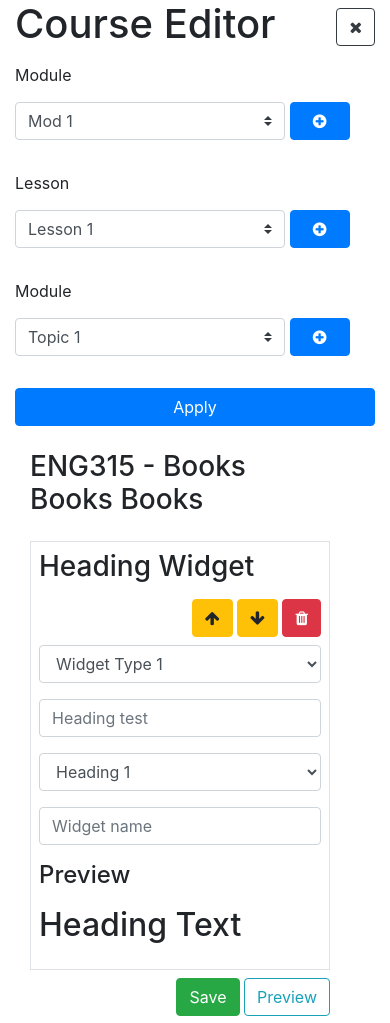
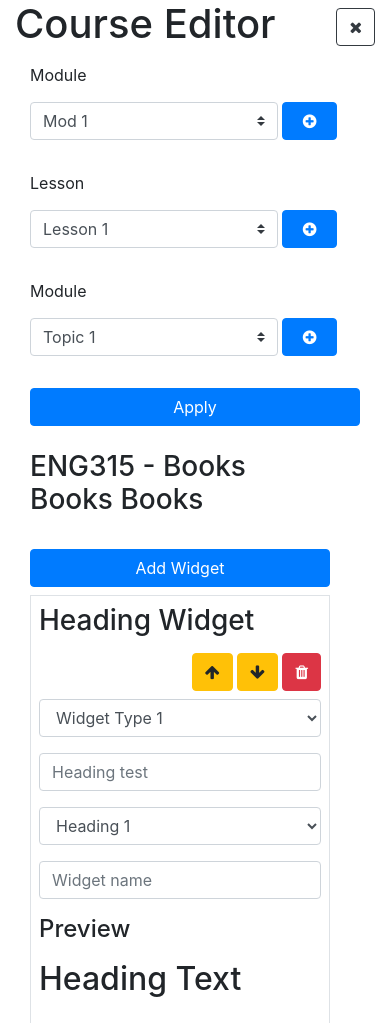
Before and after one commit to whysgai/EdTeach_Server_Java, a web app: page /course_editor/editor.template.client.html in a window 390 px wide. Shown: the part 96-1119 px from the top of the page. Run offline with its HTML, style and script files only (its server is not run), Linux system fonts and the light colour scheme; data that the repository does not hold is empty.

Commit message:
feat: Implement add widget button

```diff
--- a/src/main/webapp/course_editor/editor.template.client.html
+++ b/src/main/webapp/course_editor/editor.template.client.html
@@ -23,7 +23,7 @@
                 <h1 class="pull-left">Course Editor</h1>
                 <button class="btn btn-outline-dark pull-right wbdv-course-editor wbdv-close"><i class="fa fa-times" aria-hidden="true"></i></button>
             </div>
-            <form class="d-block d-sm-none pad-clear">
+            <form class="d-block d-sm-none pad-clear col-sm-8">
                 <div class="form-group row">
                     <label for="module" class="col-sm-2 col-form-label">Module</label>
                     <div class="col-12">
@@ -126,6 +126,7 @@
                             <a class="nav-link" href="#">Add Topic</a>
                         </li>
                     </ul>
+                    <button class="col-sm-12 btn btn-primary">Add Widget</button>
                     <form>
 
                         <div class="border border-med pad-a-little">
```
